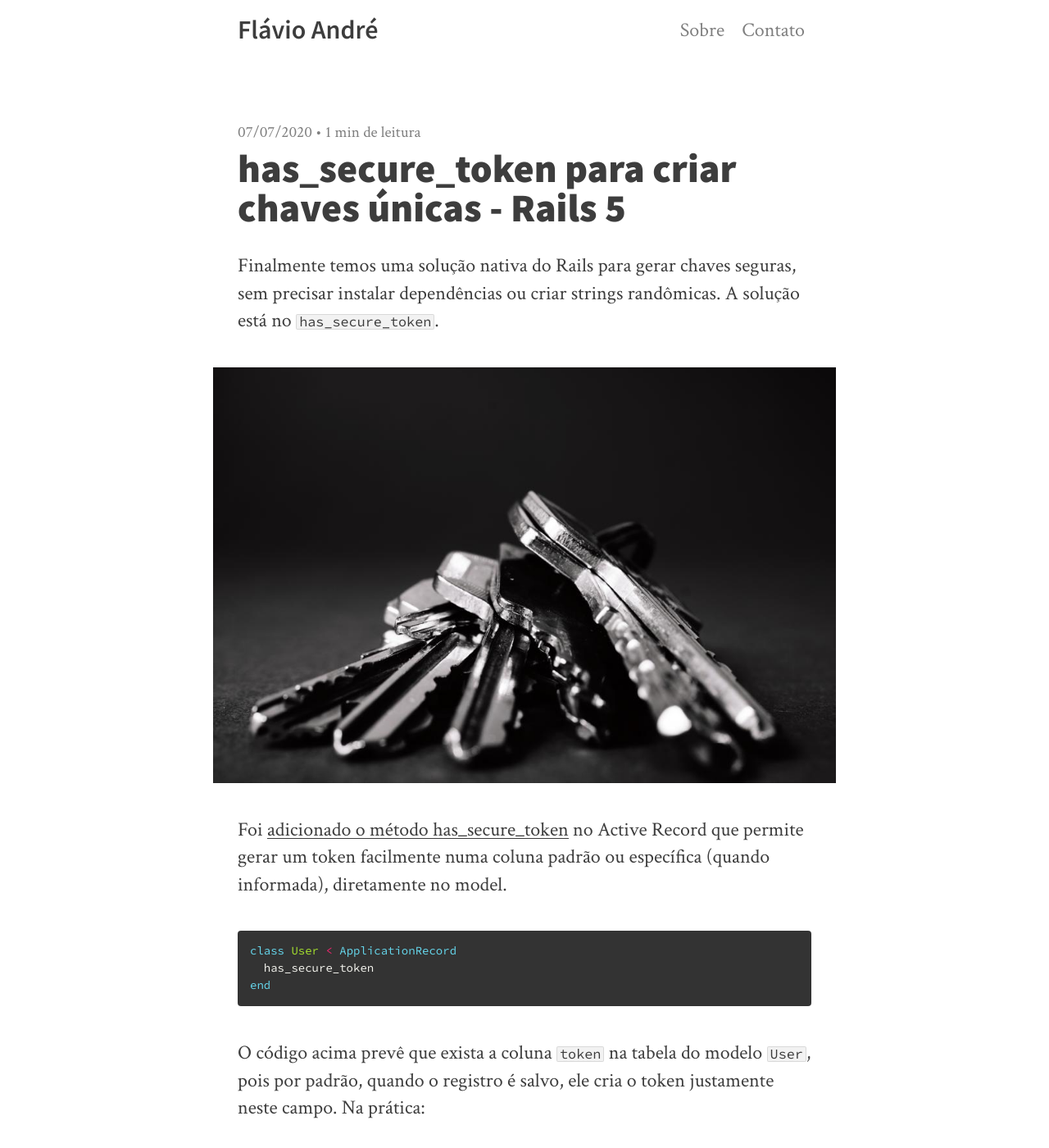
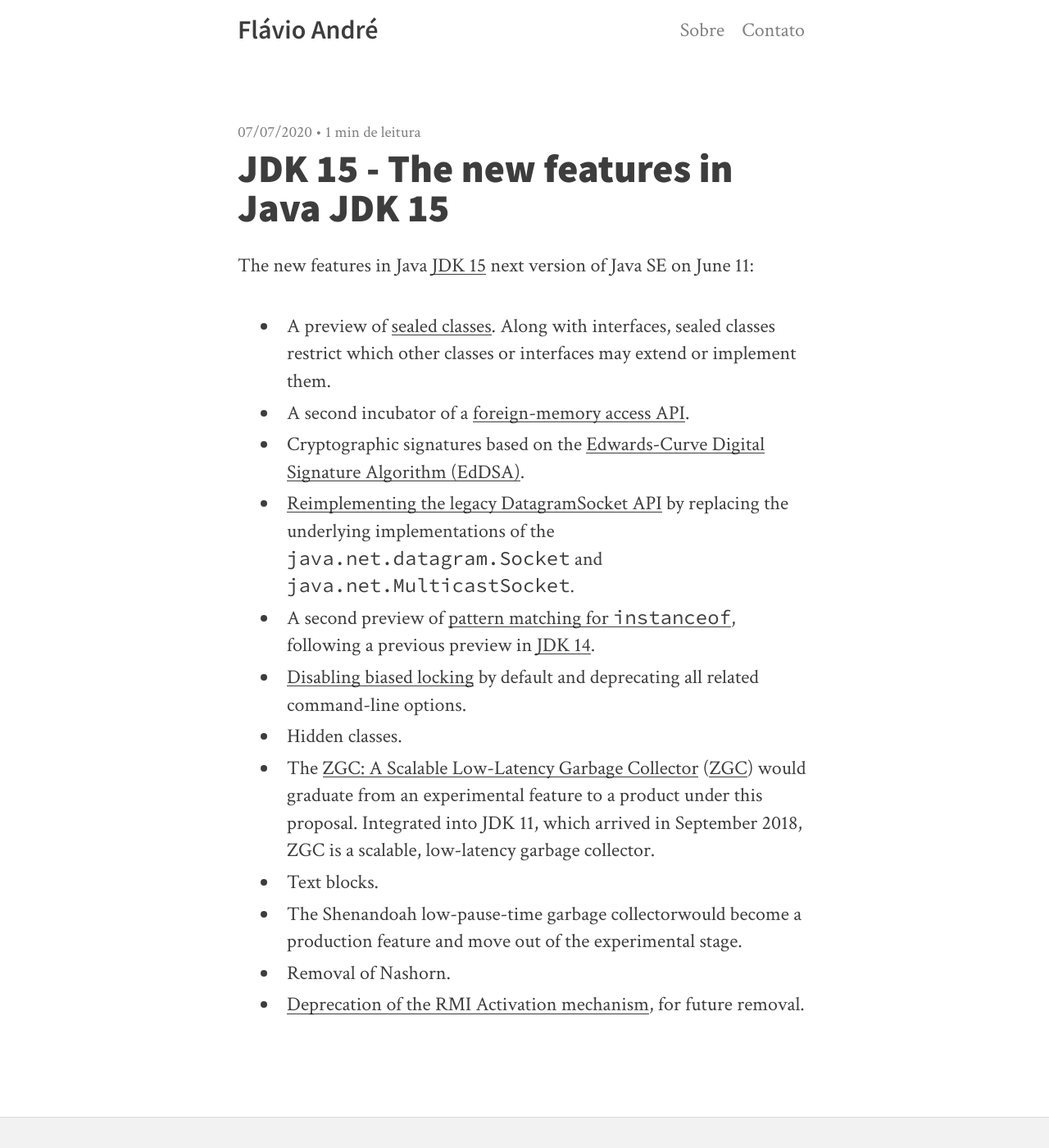
Before and after one commit to FlavioAndre/flavioandre.github.io, a Jekyll site: the page built from _posts/2020-07-07-new-features-jdk15.md, in a window 1280 px wide and 1400 px high. Shown: the whole window at 82% size. Built offline with Jekyll 4.4.1, drawn with Linux system fonts in a browser that asks for light colours; nearby versions of some CDN libraries; comment, search, counter and statistics services are not loaded; some of the changed text lies outside the part shown.

Commit message:
ajuste post

````diff
--- a/_posts/2020-07-07-new-features-jdk15.md
+++ b/_posts/2020-07-07-new-features-jdk15.md
@@ -1,81 +1,26 @@
----
-title: has_secure_token para criar chaves únicas - Rails 5
-description: has_secure_token é uma solução nativa do Rails para gerar chaves seguras, sem precisar instalar dependências ou criar strings randômicas.
-og-image: lock-keys.jpg
 ---
 
-Finalmente temos uma solução nativa do Rails para gerar chaves seguras, sem precisar instalar dependências ou criar strings randômicas. A solução está no `has_secure_token`.
+title:  JDK 15 - The new features in Java JDK 15
 
-<!--more-->
+description:  Let's see what's new in java version 15, feature text blocks, garbage collectors, hidden classes.
 
-![Rails has secure token]({{ site.url }}/img/lock-keys.jpg)
+og-image:  java.jpg
 
-Foi [adicionado o método has_secure_token](https://github.com/rails/rails/pull/18217) no Active Record que permite gerar um token facilmente numa coluna padrão ou específica (quando informada), diretamente no model.
+---
 
-{% highlight ruby %}
-class User < ApplicationRecord
-  has_secure_token
-end
-{% endhighlight %}
 
-O código acima  prevê que exista a coluna `token` na tabela do modelo `User`, pois por padrão, quando o registro é salvo, ele cria o token justamente neste campo. Na prática:
 
-```
->> user = User.new
->> user.save
-=> true
+The new features in Java [JDK 15](https://openjdk.java.net/projects/jdk/15/) next version of Java SE on June 11:
 
->> user.token
-=> '77TMHrHJFvFDwodq8w7Ev2m7'
-```
-
-Você também pode passar um símbolo como parâmetro para o método.
-
-{% highlight ruby %}
-class User < ApplicationRecord
-  has_secure_token :auth_token
-end
-{% endhighlight %}
-
-Assim, setará um token para a coluna `auth_token`, e não na coluna `token` como é feito por padrão.
-
-### Método `regenerate_token`
-
-Adicionado o método `has_secure_token` no model, também lhe dá um método `regenerate_token`, inclusive baseado no parâmetro que você atribuir. No caso, se você setou no model `has_secure_token :auth_token`, você terá o método `regenerate_auth_token`.
-
-```
->> user.auth_token
-=> "77TMHrHJFvFDwodq8w7Ev2m7"
-
->> user.regenerate_auth_token
-=> true
-
->> user.auth_token
-=> "wodq8w7Ev2m787TMHrHJFvFD"
-```
-
-## Fazendo isso no Rails 4.x
-
-Com um pouco mais de verbosidade, você pode ter este mesmo comportamento no Rails 4.x.
-
-{% highlight ruby %}
-class User < ActiveRecord::Base
-  before_save :set_secure_token
-
-  private
-  def set_secure_token
-    self.token = generate_token
-  end
-
-  def generate_token
-    loop do
-      token = SecureRandom.hex(10)
-      break token unless User.where(access_token: token).exists?
-    end
-  end
-end
-{% endhighlight %}
-
-Pra quê isso tudo? rs
-
-Referência de [has_secure_token](http://api.rubyonrails.org/classes/ActiveRecord/SecureToken/ClassMethods.html#method-i-has_secure_token) na API do Rails 5.
+ - A preview of [sealed classes](https://openjdk.java.net/jeps/360). Along with interfaces, sealed classes restrict which other classes or interfaces may extend or implement them.
+- A second incubator of a [foreign-memory access API](https://openjdk.java.net/jeps/383).
+ - Cryptographic signatures based on the [Edwards-Curve Digital Signature Algorithm (EdDSA)](https://openjdk.java.net/jeps/339).
+ - [Reimplementing the legacy DatagramSocket API](https://openjdk.java.net/jeps/373) by replacing the underlying implementations of the `java.net.datagram.Socket` and `java.net.MulticastSocket`.
+ - A second preview of [pattern matching for  `instanceof`](https://openjdk.java.net/jeps/375), following a previous preview in [JDK 14](https://www.infoworld.com/article/3436795/jdk-14-the-new-features-in-java-14.html).
+- [Disabling biased locking](https://openjdk.java.net/jeps/374) by default and deprecating all related command-line options.
+ - Hidden classes.
+ - The [ZGC: A Scalable Low-Latency Garbage Collector](https://openjdk.java.net/jeps/377) ([ZGC](https://openjdk.java.net/jeps/377)) would graduate from an experimental feature to a product under this proposal. Integrated into JDK 11, which arrived in September 2018, ZGC is a scalable, low-latency garbage collector.
+ - Text blocks.
+ - The Shenandoah low-pause-time garbage collectorwould become a production feature and move out of the experimental stage.
+ - Removal of Nashorn.
+ - [Deprecation of the RMI Activation mechanism](https://openjdk.java.net/jeps/385), for future removal.
````
